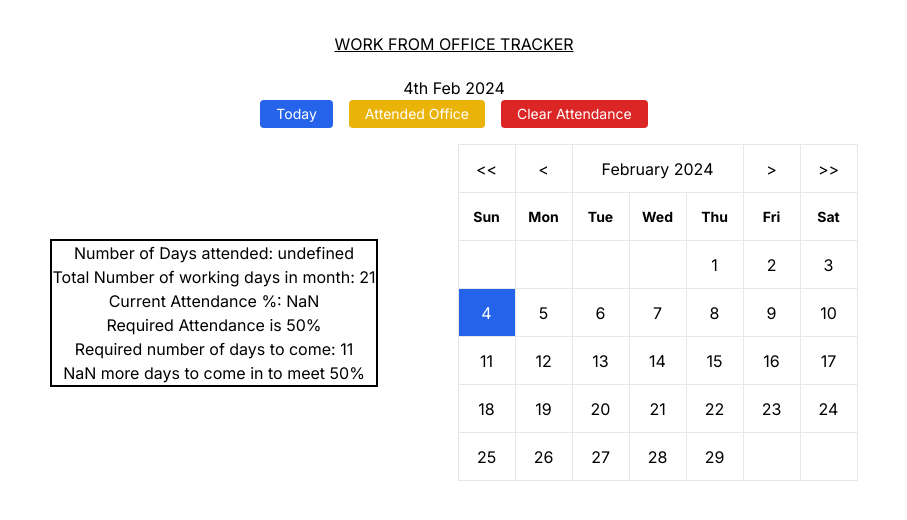
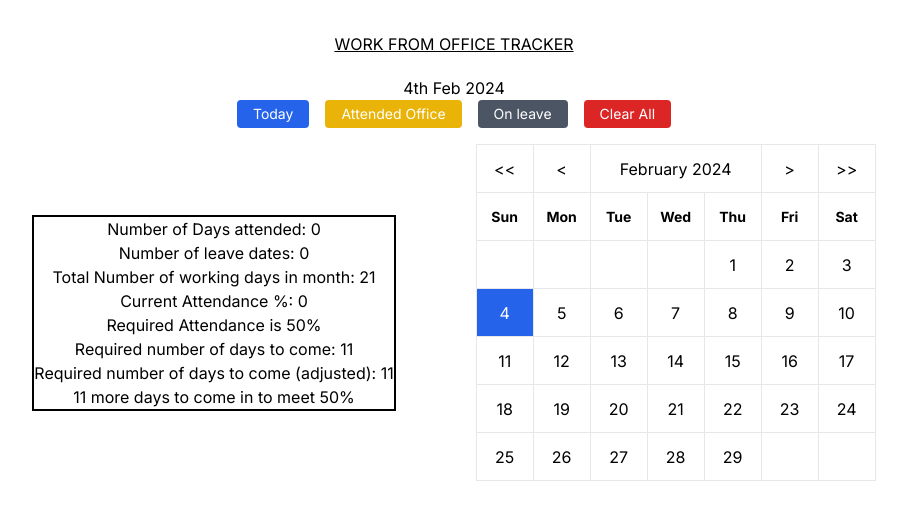
Before and after one commit to sahilbhatiani/wfo-tracker, a React (Vite) app: page / in a window 1280 px wide. Shown: the top 520 px of the page, without its empty margins (186-1093 px from the left). Built offline with nearby package versions, Linux system fonts and the light colour scheme.

Commit message:
Setting leaves added

```diff
--- a/src/App.tsx
+++ b/src/App.tsx
@@ -1,7 +1,7 @@
 import { useState } from 'react'
 import './App.css'
 import Calendar from './calendar/Calendar'
-import { format, setDate } from 'date-fns';
+import { format } from 'date-fns';
 import { getConcatMonthYear } from './common';
 import Stats from './Stats';
 
@@ -24,6 +24,7 @@ function App() {
   let isSelectedDateAttended = false;
   const [datesAttended, setDatesAttended] = useState(new Map<string, Array<number>>())
   const [selectedDate, setSelectedDate] = useState(new Date());
+  const [leaveDates, setLeaveDates] = useState(new Map<string, Array<number>>())
   if(datesAttended.get(getConcatMonthYear(selectedDate))?.includes(selectedDate.getDate())){isSelectedDateAttended = true;}
 
   function handleSetToday(){
@@ -53,6 +54,21 @@ function App() {
   function clearAttendance(){
     const monthYear = getConcatMonthYear(selectedDate);
     setDatesAttended(map => new Map<string, Array<number>>(map.set(monthYear, [])))
+    setLeaveDates(map => new Map<string, Array<number>>(map.set(monthYear, [])))
+  }
+  function handleLeaveDate(){
+    const monthYear = getConcatMonthYear(selectedDate);
+    const dayOfMonth = selectedDate.getDate();
+    let currMonthLeaveDates = leaveDates.get(monthYear);
+    if(!!currMonthLeaveDates){
+      if(!currMonthLeaveDates.includes(dayOfMonth)){
+        currMonthLeaveDates.push(dayOfMonth);
+      }
+    }
+    else{
+      currMonthLeaveDates = [dayOfMonth];
+    }
+    setLeaveDates(map => new Map<string, Array<number>>(map.set(monthYear, currMonthLeaveDates ? currMonthLeaveDates:new Array<number>)));
   }
   return (
     <>
@@ -61,11 +77,12 @@ function App() {
     <div className='flex justify-center space-x-4'>
       <button className="text-sm mb-4 px-4 py-1 rounded text-white bg-blue-600 hover:bg-blue-700 active:bg-blue-800" onClick={handleSetToday}>Today</button>
       <AttendanceButton isSelectedDateAttended={isSelectedDateAttended} handleDateAttended={handleDateAttended} handleRemoveDateAttended={handleRemoveDateAttended}/>
-      <button className="text-sm mb-4 px-4 py-1 rounded text-white bg-red-600 hover:bg-red-700 active:bg-red-800" onClick={clearAttendance}>Clear Attendance</button>
+      <button className="text-sm mb-4 px-4 py-1 rounded text-white bg-gray-600 hover:bg-gray-700 active:bg-gray-800" onClick={handleLeaveDate}>On leave</button>
+      <button className="text-sm mb-4 px-4 py-1 rounded text-white bg-red-600 hover:bg-red-700 active:bg-red-800" onClick={clearAttendance}>Clear All</button>
     </div>
     <div className="flex flex-row items-center justify-center gap-20">
-      <Stats currentMonthAttendance={datesAttended.get(getConcatMonthYear(selectedDate))} selectedDate={selectedDate}/>
-      <Calendar selectedDate={selectedDate} changeSelectedDate={setSelectedDate} datesAttended={datesAttended}/>
+      <Stats currentMonthAttendance={datesAttended.get(getConcatMonthYear(selectedDate))} selectedDate={selectedDate} currentMonthLeaveDates={leaveDates.get(getConcatMonthYear(selectedDate))}/>
+      <Calendar selectedDate={selectedDate} changeSelectedDate={setSelectedDate} datesAttended={datesAttended} leaveDates={leaveDates}/>
     </div>
     </>
   )
--- a/src/Stats.tsx
+++ b/src/Stats.tsx
@@ -1,25 +1,31 @@
 import { eachWeekendOfMonth, getDaysInMonth } from "date-fns";
 
 type Props = {
-    currentMonthAttendance: number[];
+    currentMonthAttendance?: number[];
     selectedDate: Date;
+    currentMonthLeaveDates?: number[];
 }
 
-const Stats: React.FC<Props> = ({currentMonthAttendance, selectedDate}) => {
+const Stats: React.FC<Props> = ({currentMonthAttendance, selectedDate, currentMonthLeaveDates}) => {
     const numberOfWeekendDays = eachWeekendOfMonth(selectedDate).length;
     const numberOfWorkingDaysInMonth = getDaysInMonth(selectedDate) - numberOfWeekendDays;
-    const numberOfDaysAttended = currentMonthAttendance?.length;
+    const numberOfDaysAttended = currentMonthAttendance?.length ? currentMonthAttendance?.length : 0;
     const currentAttendancePercentage = numberOfDaysAttended*100/numberOfWorkingDaysInMonth;
     const requiredAttendanceNumber = Math.ceil(0.5 * numberOfWorkingDaysInMonth)
     const requredDaysToCome = requiredAttendanceNumber - numberOfDaysAttended;
+    const numberOfLeaveDates = currentMonthLeaveDates?.length ? currentMonthLeaveDates?.length : 0;
+    const adjustedRequiredAttendanceNumber = Math.ceil(0.5* (numberOfWorkingDaysInMonth - numberOfLeaveDates))
+    const adjustedRequiredDaysToCome = adjustedRequiredAttendanceNumber - numberOfDaysAttended;
     return(
         <>
             <div className='border-2 border-black'>
                 <p>{`Number of Days attended: ${numberOfDaysAttended}`}</p>
+                <p>{`Number of leave dates: ${numberOfLeaveDates}`}</p>
                 <p>{`Total Number of working days in month: ${numberOfWorkingDaysInMonth}`}</p>
                 <p>{`Current Attendance %: ${currentAttendancePercentage}`}</p>
                 <p>{`Required Attendance is 50%`}</p>
                 <p>{`Required number of days to come: ${requiredAttendanceNumber}`}</p>
+                <p>{`Required number of days to come (adjusted): ${adjustedRequiredAttendanceNumber}`}</p>
                 <p>{`${requredDaysToCome} more days to come in to meet 50%`}</p>
             </div>
         </>
--- a/src/calendar/Calendar.tsx
+++ b/src/calendar/Calendar.tsx
@@ -7,9 +7,10 @@ type Props = {
     selectedDate?: Date;
     changeSelectedDate: (date: Date) => void;
     datesAttended?: Map<string, Array<number>>;
+    leaveDates?:  Map<string, Array<number>>;
 }
 
-const Calendar: React.FC<Props> = ({selectedDate = new Date(), changeSelectedDate, datesAttended}) => {
+const Calendar: React.FC<Props> = ({selectedDate = new Date(), changeSelectedDate, datesAttended, leaveDates}) => {
     const nextMonth = () => changeSelectedDate(addMonths(selectedDate, 1));
     const prevMonth = () => changeSelectedDate(subMonths(selectedDate, 1));
     const nextYear = () => changeSelectedDate(addYears(selectedDate, 1));
@@ -37,7 +38,9 @@ const Calendar: React.FC<Props> = ({selectedDate = new Date(), changeSelectedDat
                     const dayOfMonth = i + 1;
                     const isSelectedDate = dayOfMonth === selectedDate.getDate();
                     const isDateAttended = datesAttended?.get(getConcatMonthYear(selectedDate))?.includes(dayOfMonth);
+                    const isLeaveDate = leaveDates?.get(getConcatMonthYear(selectedDate))?.includes(dayOfMonth);
                     return <Cell
+                        isLeaveDate = {isLeaveDate}
                         isDateAttended={isDateAttended}
                         isActive={isSelectedDate}
                         onClick={() => handleClickDate(dayOfMonth)}
--- a/src/calendar/Cell.tsx
+++ b/src/calendar/Cell.tsx
@@ -5,9 +5,10 @@ interface Props extends React.PropsWithChildren {
     onClick?: () => void;
     isActive?: boolean;
     isDateAttended?: boolean;
+    isLeaveDate?: boolean;
 }
 
-const Cell: React.FC<Props> = ({isDateAttended=false, isActive=false, className, children, onClick}) => {
+const Cell: React.FC<Props> = ({isLeaveDate=false, isDateAttended=false, isActive=false, className, children, onClick}) => {
     return(
         <div
             onClick={isActive ? undefined: onClick}
@@ -16,6 +17,7 @@ const Cell: React.FC<Props> = ({isDateAttended=false, isActive=false, className,
                 {"cursor-pointer hover:bg-gray-100": !isActive && !isDateAttended && !!onClick}, className,
                 {"bg-blue-600 text-white": !!isActive},
                 {"cursor-pointer bg-yellow-500 text-white": !!isDateAttended},
+                {"cursor-pointer bg-gray-500 text-white": isLeaveDate}
                 )
             }>
             {children}
```
